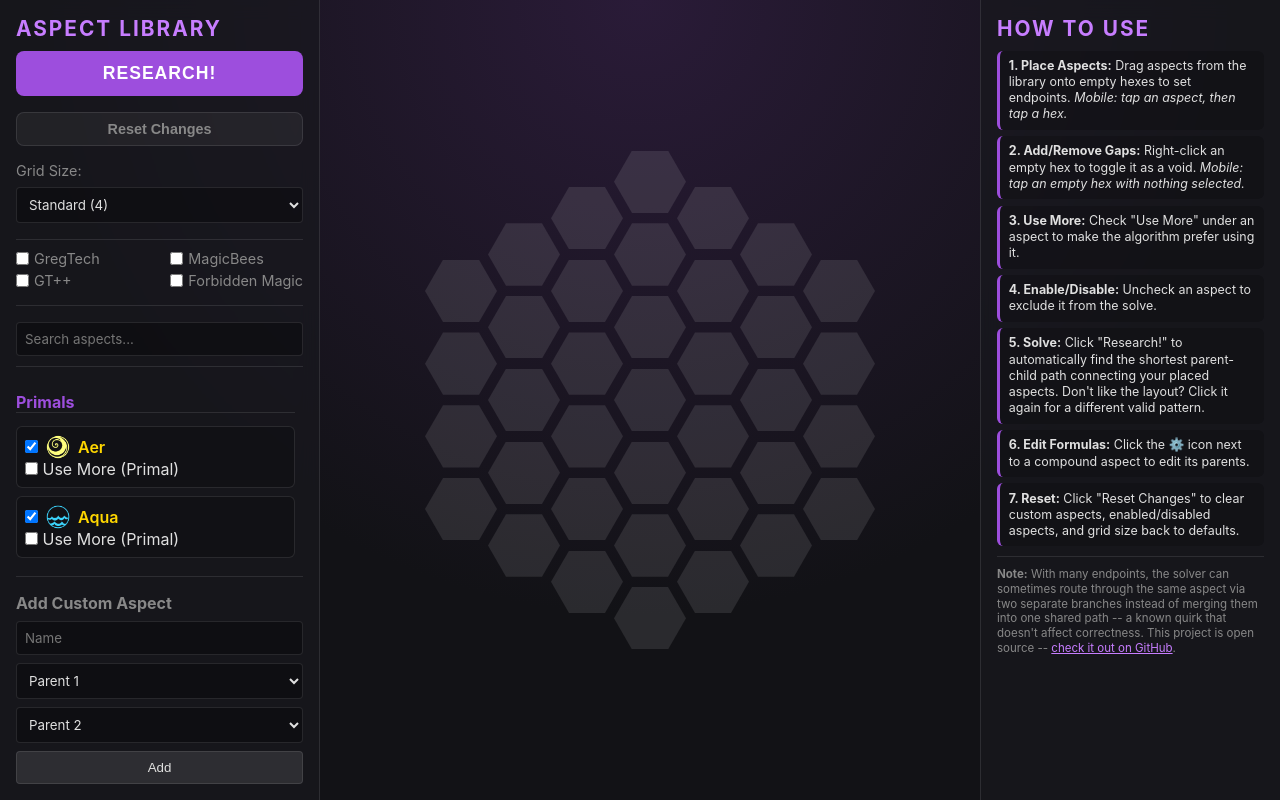
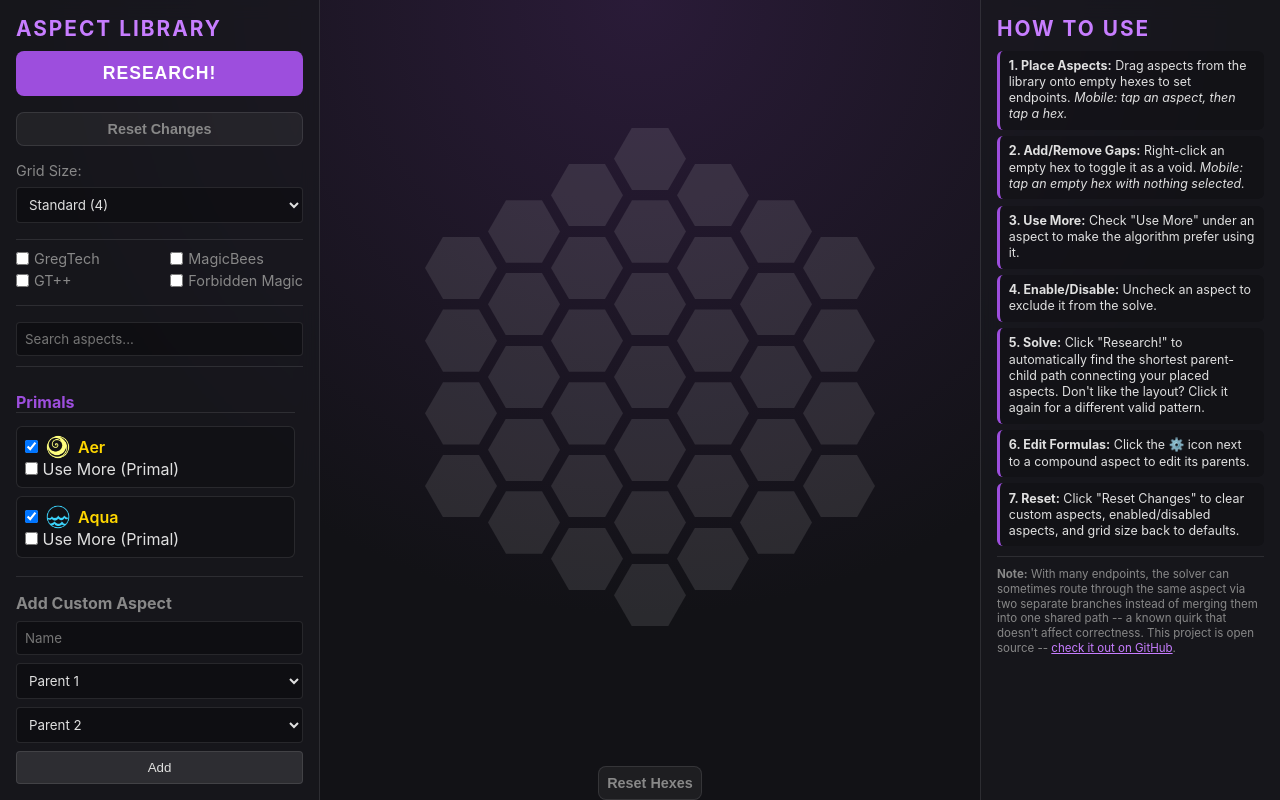
Before and after one commit to exaltedo2/ThaumcraftResearcher, a website built with Vite: page index.html in a window 1280 px wide. Built offline with nearby package versions, Linux system fonts and the light colour scheme.

Commit message:
Add Reset Hexes button to clear placed aspects and gaps from the grid

```diff
--- a/index.html
+++ b/index.html
@@ -88,6 +88,7 @@
         <div class="grid-container" id="grid-container">
           <!-- Hexagons injected by JS -->
         </div>
+        <button id="btn-reset-hexes" class="secondary-btn grid-reset-btn">Reset Hexes</button>
       </main>
 
       <!-- Right Sidebar: How to Use -->
--- a/src/main.js
+++ b/src/main.js
@@ -83,7 +83,17 @@ document.addEventListener('DOMContentLoaded', () => {
         gridRenderer.render();
     });
 
-    // 7. Solver Integration
+    // 7. Reset Hexes Button
+    const btnResetHexes = document.getElementById('btn-reset-hexes');
+    btnResetHexes.addEventListener('click', () => {
+        grid = new HexGrid(currentRadius);
+        gridRenderer.grid = grid; // update ref
+        gridRenderer.selectedAspectId = null;
+        aspectListUI.clearSelection();
+        gridRenderer.render();
+    });
+
+    // 8. Solver Integration
     const btnResearch = document.getElementById('btn-research');
     btnResearch.addEventListener('click', () => {
         // Clear paths visually and from the model BEFORE solving
--- a/src/styles/grid.css
+++ b/src/styles/grid.css
@@ -1,7 +1,8 @@
 .grid-container {
   position: relative;
   width: 100%;
-  height: 100%;
+  flex: 1 1 0;
+  min-height: 0;
   overflow: auto;
   display: flex;
   align-items: center;
--- a/src/styles/main.css
+++ b/src/styles/main.css
@@ -337,9 +337,15 @@ option {
 .main-content {
   flex-grow: 1;
   display: flex;
+  flex-direction: column;
   align-items: center;
   justify-content: center;
+  gap: 0.75rem;
   position: relative;
+}
+
+.grid-reset-btn {
+  flex-shrink: 0;
 }
 
 .modal {
```
